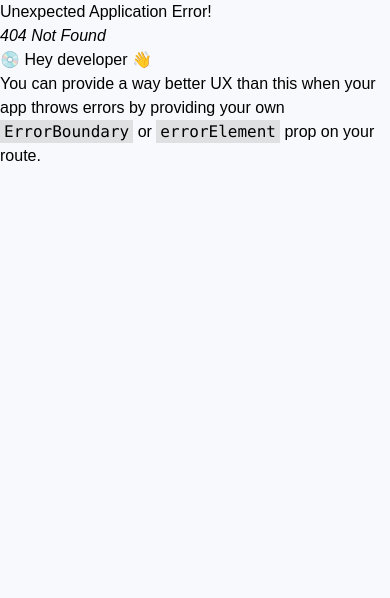
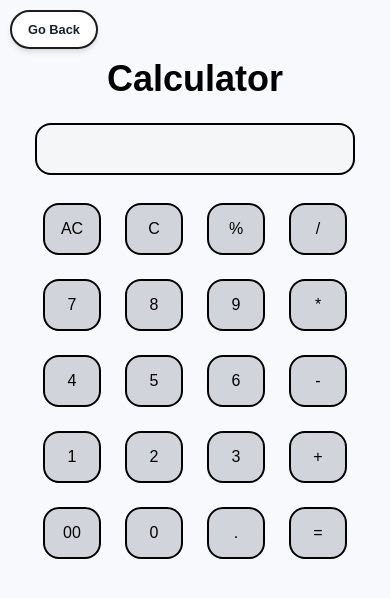
Before and after one commit to TenEplaysOfficial/React-Projects, a React (Vite) app: page /React-Projects/project-Calculator in a window 390 px wide. Before the commit this address had no page. Shown: the top 598 px of the page. Built offline with nearby package versions, Linux system fonts and the light colour scheme.

Commit message:
Add Calculator component with basic functionality and responsive design

```diff
--- a/src/Data/ProjectsData.jsx
+++ b/src/Data/ProjectsData.jsx
@@ -1,5 +1,10 @@
 export const projectData = [
   // Desc 300 char
+  {
+    title:"Calculator",
+    description:"This React Calculator component features a simple UI with a title, display, and input buttons for basic arithmetic operations. It manages state with hooks, updating the display based on user input. Functions handle operations like addition, subtraction, and clearing input, ensuring a responsive user experience while preventing errors.",
+    link:"project-Calculator"
+  },
   {
     title: "Rock Paper Scissors Game",
     description:
--- /dev/null
+++ b/src/components/Calculator/Calculator.jsx
@@ -0,0 +1,54 @@
+import Backbtn from "../Backbtn";
+import { useEffect, useState } from "react";
+import Display from "./Display";
+import Input from "./Input";
+
+function Calculator() {
+  const [value, setValue] = useState('');
+
+  useEffect(() => {
+    const originalTitle = document.title;
+    document.title = "Calculator";
+    return () => {
+      document.title = originalTitle;
+    };
+  }, []);
+
+  const handleClick = (input) => {
+    if (input === "AC") {
+      setValue("");
+    } else if (input === "=") {
+      try {
+        setValue(eval(value).toString());
+      } catch{
+        setValue("Error");
+      }
+    } else if (input === "C") {
+      if (value === "Error") {
+        setValue("");
+      } else {
+        setValue(value.slice(0, -1));
+      }
+    } else {
+      if (value === "Error") {
+        setValue(input);
+      } else {
+        setValue(value + input);
+      }
+    }
+  };
+
+  return (
+    <>
+      <Backbtn />
+
+      <div className="flex justify-center items-center flex-col">
+        <h1 className="text-4xl  font-bold mb-6">Calculator</h1>
+        <Display value={value} />
+        <Input handleClick={handleClick} />
+      </div>
+    </>
+  );
+}
+
+export default Calculator;
--- /dev/null
+++ b/src/components/Calculator/Display.jsx
@@ -0,0 +1,19 @@
+import PropTypes from "prop-types";
+
+function Display({ value }) {
+  return (
+    <input
+      type="text"
+      value={value}
+      disabled
+      className="text-right border-2 p-3 mb-5 w-full max-w-xs md:max-w-md lg:max-w-lg rounded-2xl border-black font-sans font-bold"
+
+    />
+  );
+}
+
+Display.propTypes = {
+  value: PropTypes.oneOfType([PropTypes.string, PropTypes.number]).isRequired,
+};
+
+export default Display;
--- /dev/null
+++ b/src/components/Calculator/Input.jsx
@@ -0,0 +1,65 @@
+import { PropTypes } from "prop-types";
+
+function Input(props) {
+  const { handleClick } = props;
+
+  const buttonStyle = "p-3 m-2 bg-gray-300 rounded-2xl border-2 border-black ";
+
+  return (
+    <div className="w-full max-w-xs md:max-w-md lg:max-w-lg mx-auto">
+      <div className="grid grid-cols-4 gap-2 text-center">
+        {["AC", "C", "%", "/"].map((item) => (
+          <button
+            key={item}
+            onClick={() => handleClick(item)}
+            className={buttonStyle}
+          >
+            {item}
+          </button>
+        ))}
+        {["7", "8", "9", "*"].map((item) => (
+          <button
+            key={item}
+            onClick={() => handleClick(item)}
+            className={buttonStyle}
+          >
+            {item}
+          </button>
+        ))}
+        {["4", "5", "6", "-"].map((item) => (
+          <button
+            key={item}
+            onClick={() => handleClick(item)}
+            className={buttonStyle}
+          >
+            {item}
+          </button>
+        ))}
+        {["1", "2", "3", "+"].map((item) => (
+          <button
+            key={item}
+            onClick={() => handleClick(item)}
+            className={buttonStyle}
+          >
+            {item}
+          </button>
+        ))}
+        {["00", "0", ".", "="].map((item) => (
+          <button
+            key={item}
+            onClick={() => handleClick(item)}
+            className={buttonStyle}
+          >
+            {item}
+          </button>
+        ))}
+      </div>
+    </div>
+  );
+}
+
+Input.propTypes = {
+  handleClick: PropTypes.func.isRequired,
+};
+
+export default Input;
--- a/src/main.jsx
+++ b/src/main.jsx
@@ -7,6 +7,7 @@ import Counter from "./components/Counter/Counter.jsx";
 import Todolist from "./components/Todolist/Todolist.jsx";
 import QuizApp from "./components/QuizApp/QuizApp.jsx";
 import RockPaperScissors from "./components/Rock-Paper-Scissors/RockPaperScissors.jsx";
+import Calculator from "./components/Calculator/Calculator.jsx";
 
 const router = createBrowserRouter([
   {
@@ -16,6 +17,10 @@ const router = createBrowserRouter([
       {
         path: "",
         element: <Home />,
+      },
+      {
+        path:"project-Calculator",
+        element:<Calculator/>
       },
       {
         path: "project-rock-paper-scissors",
```
